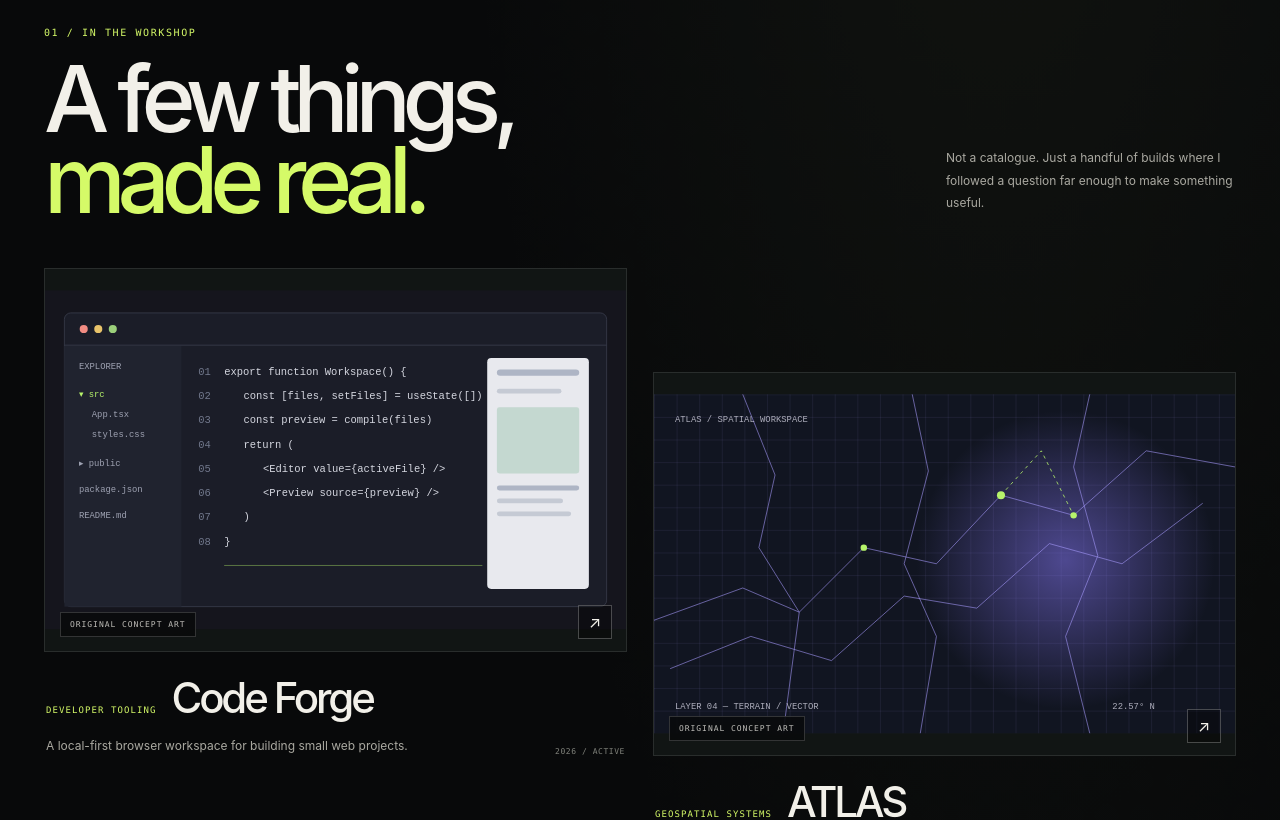
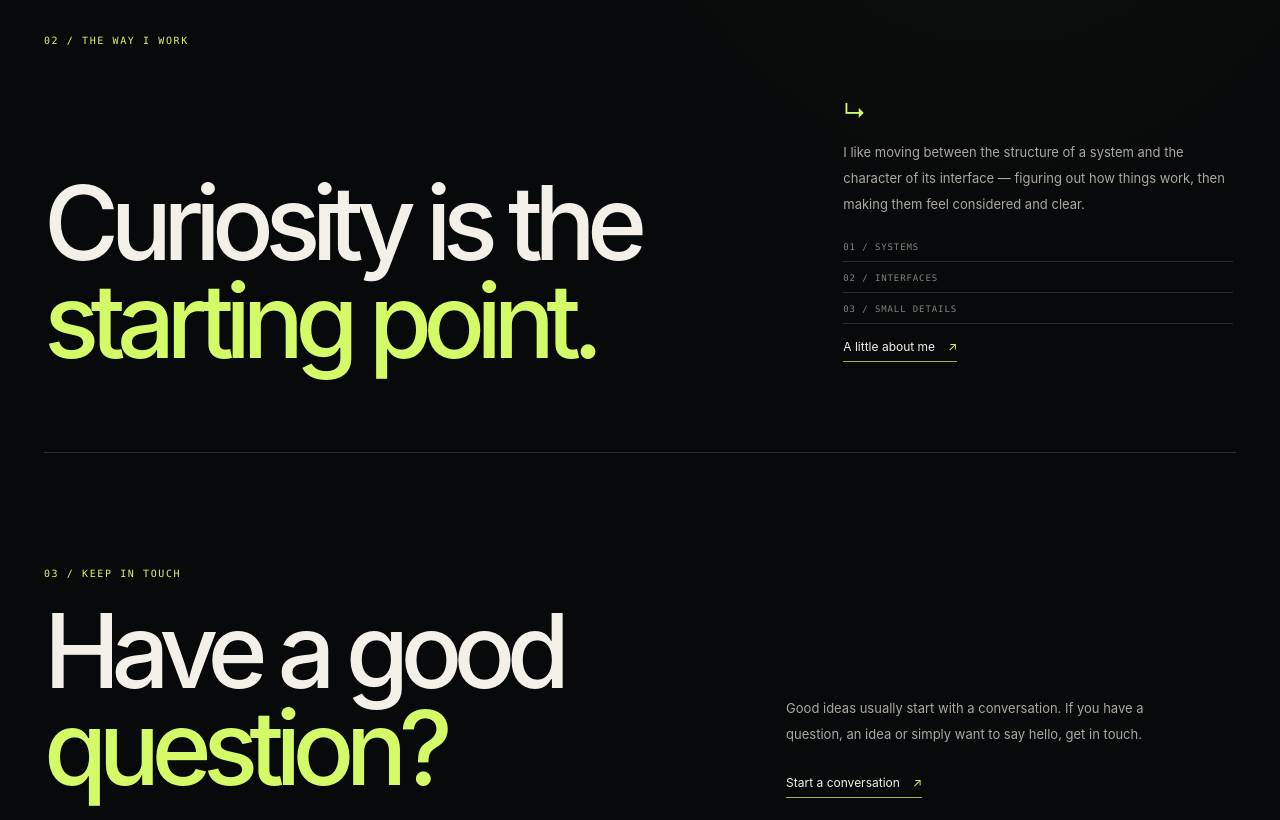
Before and after one commit to TEJAS-MK2/Vault, a React (Vite) app: page / in a window 1280 px wide. Shown: the part 940-1760 px from the top of the page. Built offline with nearby package versions, Linux system fonts and the light colour scheme.

Commit message:
Remove all project showcases and case studies from homepage

```diff
--- a/src/pages/Pages.tsx
+++ b/src/pages/Pages.tsx
@@ -1,8 +1,5 @@
 import type { ReactNode } from 'react'
-import { getProject, projects } from '../data/projects'
 import SignalField from '../components/SignalField'
-import ProjectArtwork from '../components/ProjectArtwork'
-import { getCaseStudy } from '../data/case-studies'
 
 function PageIntro({ index, eyebrow, title, children }: { index: string; eyebrow: string; title: ReactNode; children?: ReactNode }) {
   return <header className="page-intro">
@@ -13,8 +10,6 @@ function PageIntro({ index, eyebrow, title, children }: { index: string; eyebrow
 }
 
 export function HomePage({ navigate }: { navigate: (path: string) => void }) {
-  const featured = projects.filter((project) => project.featured).slice(0, 3)
-  const scrollToWork = () => document.getElementById('work')?.scrollIntoView({ behavior: 'smooth', block: 'start' })
 
   return <div className="home-page">
     <section className="home-hero">
@@ -26,7 +21,7 @@ export function HomePage({ navigate }: { navigate: (path: string) => void }) {
           <h1>I build to<br /><em>understand.</em></h1>
           <div className="hero-bottom">
             <p>I’m Pijush — a student developer who learns by turning questions into working software. I care about the engineering underneath, and the details people actually feel.</p>
-            <button className="text-link" onClick={scrollToWork}>A few things I’ve made <span>↓</span></button>
+            <button className="text-link" onClick={() => navigate('/about')}>A little about me <span>↗</span></button>
           </div>
         </div>
         <div className="hero-object" aria-hidden="true">
@@ -44,31 +39,6 @@ export function HomePage({ navigate }: { navigate: (path: string) => void }) {
       <div className="ticker-track"><span>SOFTWARE</span><i>✳</i><span>INTERFACES</span><i>✳</i><span>DEVELOPER TOOLS</span><i>✳</i><span>OPEN WEB</span><i>✳</i><span>SOFTWARE</span><i>✳</i><span>INTERFACES</span><i>✳</i><span>DEVELOPER TOOLS</span><i>✳</i><span>OPEN WEB</span><i>✳</i></div>
     </div>
 
-    <section id="work" className="selected-work section-block" aria-labelledby="work-heading">
-      <div className="section-heading">
-        <div>
-          <p className="eyebrow">01 / IN THE WORKSHOP</p>
-          <h2 id="work-heading">A few things,<br /><em>made real.</em></h2>
-        </div>
-        <p className="section-aside">Not a catalogue. Just a handful of builds where I followed a question far enough to make something useful.</p>
-      </div>
-      <div className="featured-grid">
-        {featured.map((project) => (
-          <button className={`featured-project featured-project-${project.slug}`} key={project.slug} onClick={() => navigate(`/projects/${project.slug}`)} aria-label={`Read about ${project.title}`}>
-            <div className="featured-art">
-              <ProjectArtwork slug={project.slug} />
-              <span className="art-source">{project.slug === "modern-calculator" ? "LIVE PROJECT CAPTURE" : "ORIGINAL CONCEPT ART"}</span>
-              <span className="art-arrow" aria-hidden="true">↗</span>
-            </div>
-            <div className="featured-meta">
-              <div className="featured-title-line"><span className="project-category">{project.category}</span><h3>{project.title}</h3></div>
-              <div className="featured-description"><p>{project.summary}</p><span>{project.year} / {project.status}</span></div>
-            </div>
-          </button>
-        ))}
-      </div>
-    </section>
-
     <section className="manifesto section-block">
       <p className="eyebrow">02 / THE WAY I WORK</p>
       <div className="manifesto-content">
@@ -84,31 +54,12 @@ export function HomePage({ navigate }: { navigate: (path: string) => void }) {
 
     <section className="home-bottom section-block">
       <div><p className="eyebrow">03 / KEEP IN TOUCH</p><h2>Have a good<br /><em>question?</em></h2></div>
-      <div className="home-bottom-action"><p>Good ideas usually start with a conversation. If something here caught your attention, come say hello.</p><button className="text-link" onClick={() => navigate('/contact')}>Start a conversation <span>↗</span></button></div>
+      <div className="home-bottom-action"><p>Good ideas usually start with a conversation. If you have a question, an idea or simply want to say hello, get in touch.</p><button className="text-link" onClick={() => navigate('/contact')}>Start a conversation <span>↗</span></button></div>
     </section>
   </div>
 }
 export function AboutPage() {
   return <div className="content-page"><PageIntro index="01" eyebrow="ABOUT" title={<>A person behind<br /><em>the pixels.</em></>}><p>I’m Pijush, a developer who learns by building. I’m interested in the way software works beneath the surface and how people experience it on the screen.</p></PageIntro><section className="prose-block"><h2>What keeps me curious</h2><p>Developer tools, maps, browser interfaces, practical automation and the small details that make a product feel considered. I enjoy moving between the structure of a system and the character of its interface.</p><h2>How I like to build</h2><p>Start with a real problem. Understand the constraints. Make the smallest useful thing, then keep refining it. I value clear behavior, resilient data handling and interfaces that respect the person using them.</p></section></div>
-}
-
-function CaseStudyContent({ slug }: { slug: string }) {
-  const study = getCaseStudy(slug)
-  if (!study) return null
-  return <div className="case-study">
-    <div className="case-study-heading"><p className="eyebrow">FIELD NOTES / 0{slug === 'code-forge' ? '1' : slug === 'atlas' ? '2' : slug === 'pijush-os' ? '3' : '4'}</p><h2>Inside the <em>build.</em></h2><p className="case-study-note">A closer look at the problem, implementation and trade-offs documented for this project.</p></div>
-    <section className="case-study-intro"><span>THE CONTEXT</span><p>{study.context}</p></section>
-    <section className="case-study-intro case-study-approach"><span>THE APPROACH</span><p>{study.approach}</p></section>
-    <div className="case-study-sections">{study.sections.map((section, index) => <section className="case-study-section" key={section.title}><span>0{index + 1}</span><div><h3>{section.title}</h3><p>{section.body}</p>{section.points && <ul>{section.points.map((point) => <li key={point}>{point}</li>)}</ul>}</div></section>)}</div>
-    <section className="case-study-constraints"><span>CONSTRAINTS & HONEST LIMITS</span><ul>{study.constraints.map((item) => <li key={item}>{item}</li>)}</ul></section>
-    <p className="case-study-footnote">{study.note}</p>
-  </div>
-}
-
-export function ProjectDetailPage({ slug }: { slug: string }) {
-  const project = getProject(slug)
-  if (!project) return <NotFoundPage />
-  return <article className="content-page project-detail"><PageIntro index="PROJECT" eyebrow={project.category.toUpperCase()} title={<>{project.title}<em>.</em></>}><p>{project.summary}</p></PageIntro><figure className="detail-art"><ProjectArtwork slug={project.slug} /><figcaption>{project.slug === "modern-calculator" ? "Interface screenshot from the project repository." : "Original portfolio illustration — not a screenshot of the live application."}</figcaption></figure><div className="project-facts"><div><span>STATUS</span><strong>{project.status}</strong></div><div><span>YEAR</span><strong>{project.year}</strong></div><div><span>STACK</span><strong>{project.stack.join(' · ')}</strong></div></div><section className="prose-block"><h2>About the project</h2><p>{project.description}</p><h2>Tools & technologies</h2><div className="tag-list">{project.stack.map((item) => <span key={item}>{item}</span>)}</div></section><CaseStudyContent slug={project.slug} /><div className="project-actions"><a className="text-link" href={project.repositoryUrl} target="_blank" rel="noreferrer">View source ↗</a>{project.demoUrl && <a className="text-link" href={project.demoUrl} target="_blank" rel="noreferrer">Open live project ↗</a>}</div></article>
 }
 
 export function ExperimentsPage() {
@@ -120,7 +71,7 @@ export function WritingPage() {
 }
 
 export function UsesPage() {
-  return <div className="content-page"><PageIntro index="05" eyebrow="USES" title={<>Tools of<br /><em>the trade.</em></>}><p>A practical inventory of the tools and setup behind the work.</p></PageIntro><section className="prose-block"><h2>Current toolkit</h2><p>VS Code, Git, GitHub, JavaScript, TypeScript, React, Vite, Node.js, Python and Flutter appear across the projects in this portfolio. This list will be refined into a current setup rather than a permanent shopping list.</p></section></div>
+  return <div className="content-page"><PageIntro index="05" eyebrow="USES" title={<>Tools of<br /><em>the trade.</em></>}><p>A practical inventory of the tools and setup behind the work.</p></PageIntro><section className="prose-block"><h2>Current toolkit</h2><p>VS Code, Git, GitHub, JavaScript, TypeScript, React, Vite, Node.js, Python and Flutter are part of my current toolkit. This list will be refined into a current setup rather than a permanent shopping list.</p></section></div>
 }
 
 export function NowPage() {
@@ -128,7 +79,7 @@ export function NowPage() {
 }
 
 export function ContactPage() {
-  return <div className="content-page"><PageIntro index="07" eyebrow="CONTACT" title={<>Have a good<br /><em>question?</em></>}><p>For project conversations, collaboration or a thoughtful exchange, the best verified public starting point is GitHub.</p></PageIntro><div className="project-actions"><a className="text-link" href="https://github.com/TEJAS-MK2" target="_blank" rel="noreferrer">Find me on GitHub ↗</a></div></div>
+  return <div className="content-page"><PageIntro index="07" eyebrow="CONTACT" title={<>Have a good<br /><em>question?</em></>}><p>For a thoughtful exchange, collaboration or just to say hello, the best verified public starting point is GitHub.</p></PageIntro><div className="project-actions"><a className="text-link" href="https://github.com/TEJAS-MK2" target="_blank" rel="noreferrer">Find me on GitHub ↗</a></div></div>
 }
 
 export function NotFoundPage() {
```
